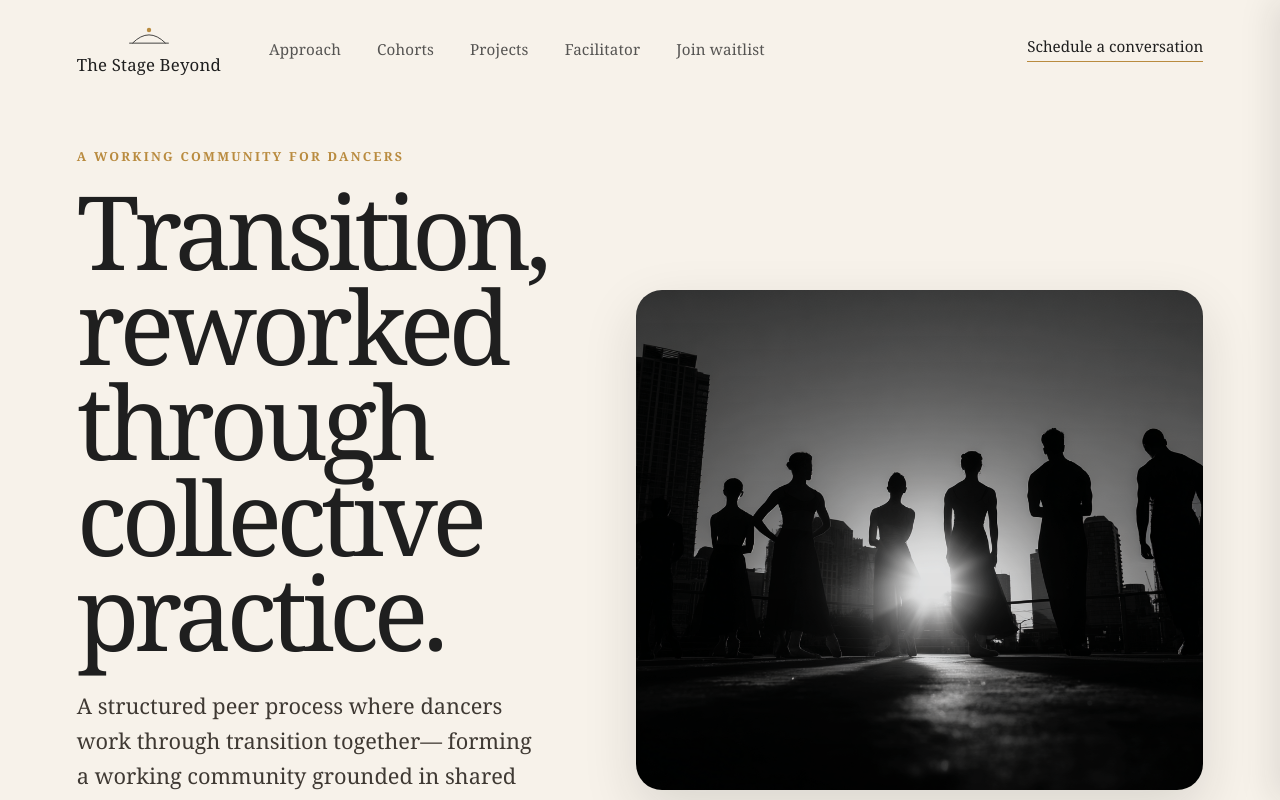
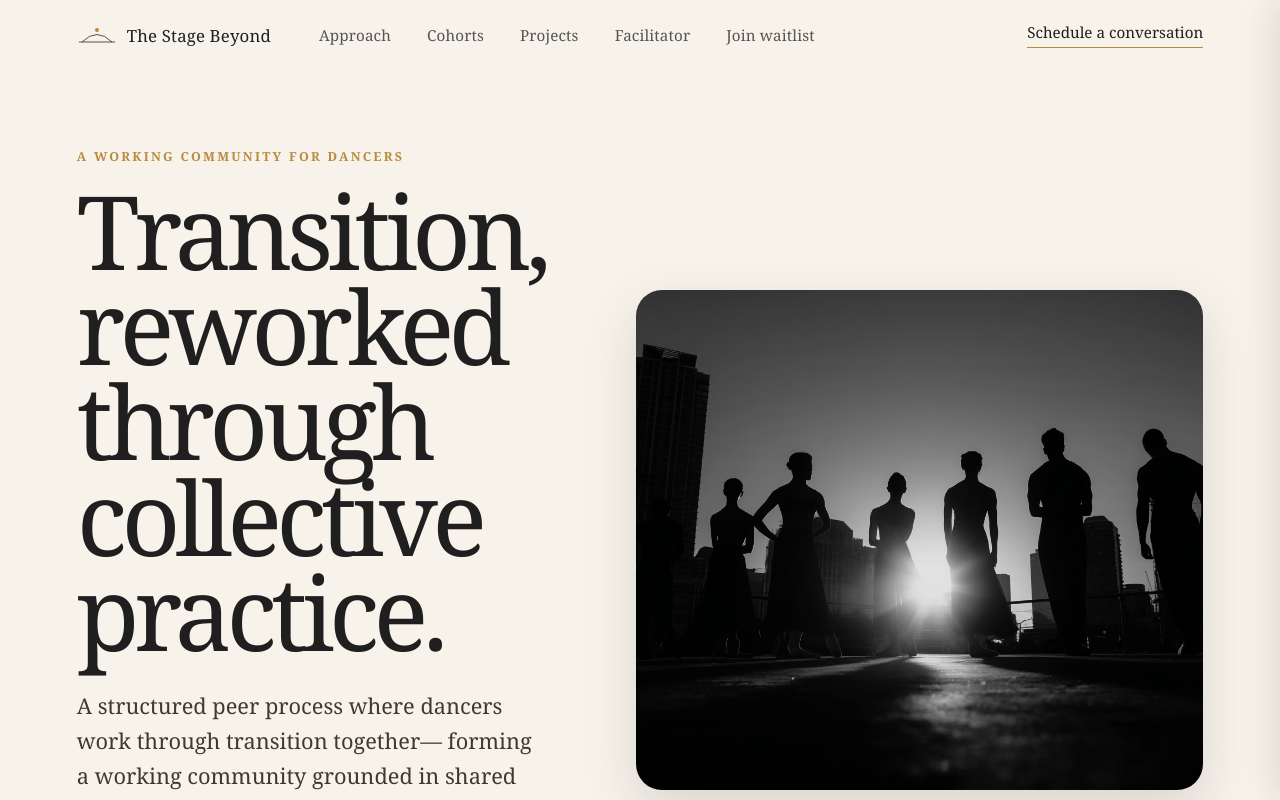
Before and after one commit to travisbirchattba/the-stage-beyond-site, a React (Vite) app: page / in a window 1280 px wide. Shown: the top 800 px of the page. Built offline with nearby package versions, Linux system fonts and the light colour scheme.

Commit message:
Update navigation styles for layout and dimensions
Changed flex-direction to row and adjusted gap size for better layout. Modified navIcon dimensions for improved design.

```diff
--- a/src/styles.css
+++ b/src/styles.css
@@ -64,9 +64,9 @@ body {
 
 .navWordmark {
   display: flex;
-  flex-direction: column;
+  flex-direction: row;
   align-items: center;
-  gap: 3px;
+  gap: 10px;
   text-decoration: none;
   color: #1f1f1f;
   font-size: 1.05rem;
@@ -82,9 +82,10 @@ body {
 }
 
 .navIcon {
-  width: 44px;
-  height: 28px;
+  width: 40px;
+  height: 25px;
   color: #1f1f1f;
+  flex-shrink: 0;
   transition: color 0.2s;
 }
 
```
